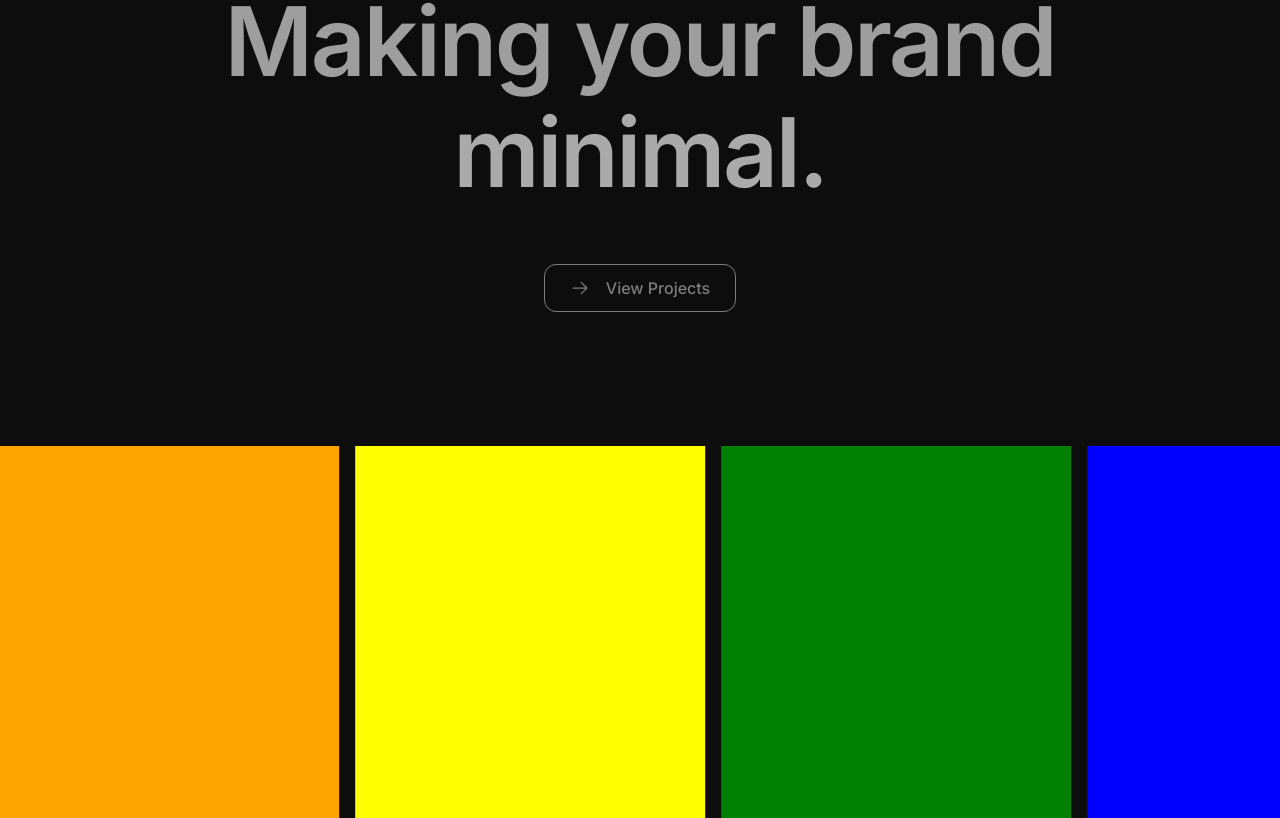
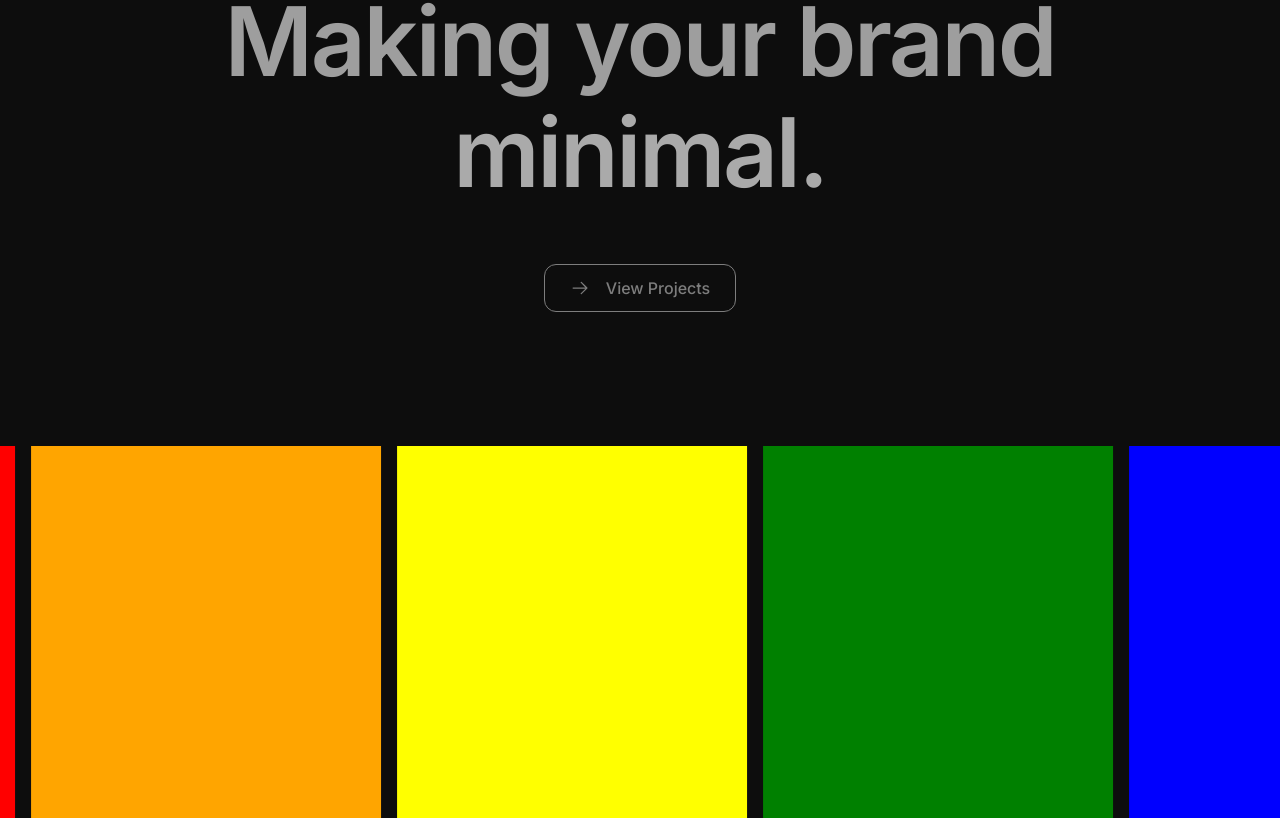
Before and after one commit to mosco98/playground, a Next.js app: page /hero/minimalistic in a window 1280 px wide. Shown: the part 222-1040 px from the top of the page. Built offline with nearby package versions, Linux system fonts and the light colour scheme.

Commit message:
minor fix

```diff
--- a/src/app/hero/minimalistic/page.tsx
+++ b/src/app/hero/minimalistic/page.tsx
@@ -36,7 +36,7 @@ const MinimalisticHeroPage = () => {
   useEffect(() => {
     setInterval(() => {
       setCurrentIndex((prev) => (prev + 1) % TEXTS.length);
-    }, 2000);
+    }, 2500);
 
     // return () => clearInterval(interval);
   }, []);
@@ -48,7 +48,7 @@ const MinimalisticHeroPage = () => {
         x: {
           repeat: Infinity,
           repeatType: "loop",
-          duration: 80,
+          duration: 90,
           ease: "linear"
         }
       }
@@ -56,7 +56,11 @@ const MinimalisticHeroPage = () => {
   };
 
   return (
-    <section className="pt-52">
+    <motion.section
+      initial={{ opacity: 0 }}
+      animate={{ opacity: 1 }}
+      className="pt-52"
+    >
       <div className="text-center text-[96px] font-semibold tracking-tight leading-[110px]">
         <h1 className="relative z-20 text-white/60">Making your brand</h1>
         <div className="relative h-28 flex items-center justify-center overflow-hidden">
@@ -70,14 +74,15 @@ const MinimalisticHeroPage = () => {
                       opacity: 0
                     }}
                     animate={{ y: 0, opacity: 1 }}
-                    exit={{ y: i === 0 ? 60 : -60, opacity: 0 }}
+                    exit={{
+                      y: i === 0 ? 60 : -60,
+                      opacity: 0
+                    }}
                     key={text}
                     className="absolute text-white/65"
                     transition={{
-                      duration: 0.7,
-                      type: "spring",
-                      bounce: 0.15,
-                      opacity: { duration: 0.15 }
+                      duration: 0.35,
+                      ease: [0.42, 0, 0.58, 1]
                     }}
                     style={{ zIndex: i === 0 ? 20 : 10 }}
                   >
@@ -130,7 +135,7 @@ const MinimalisticHeroPage = () => {
           ))}
         </motion.div>
       </div>
-    </section>
+    </motion.section>
   );
 };
 
```
